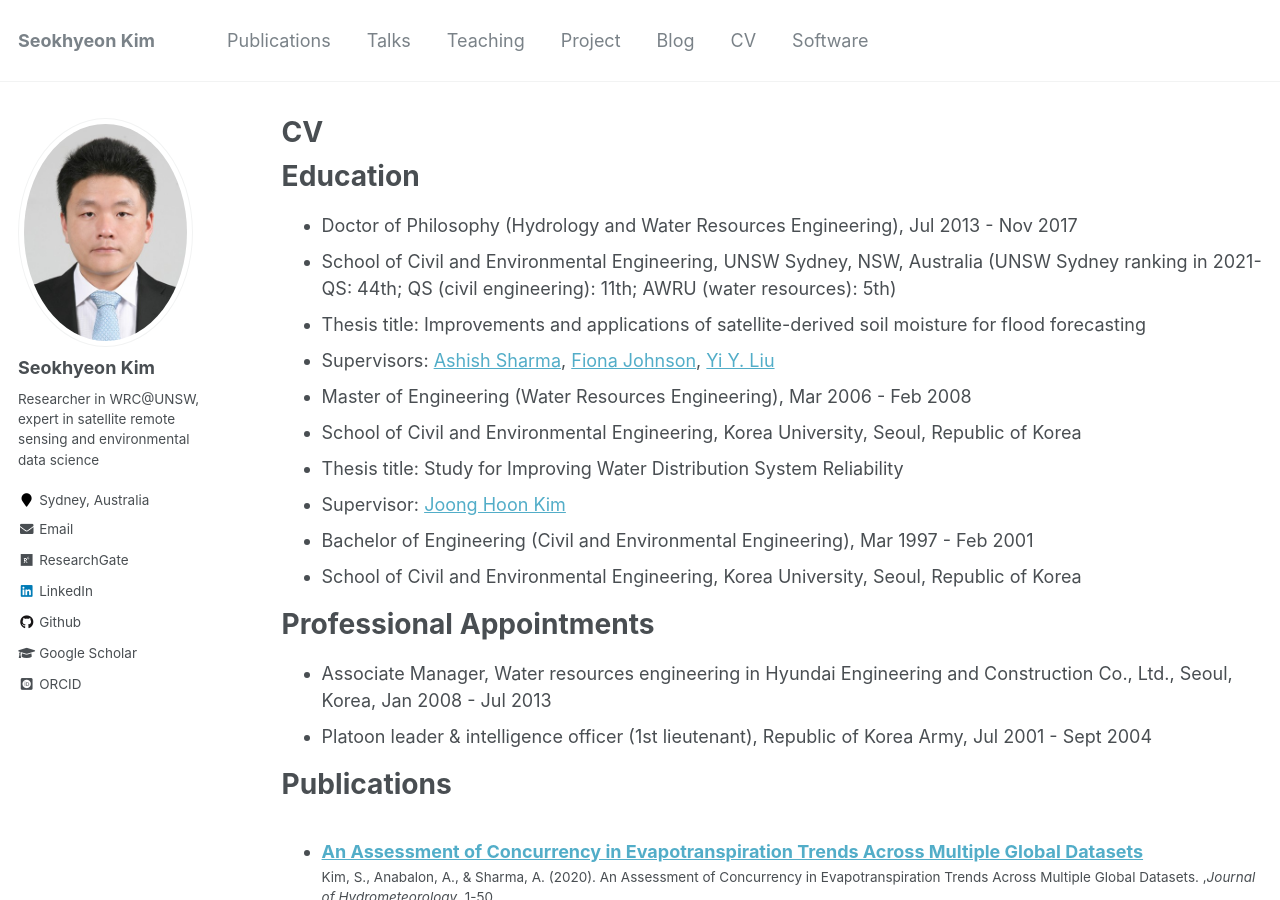
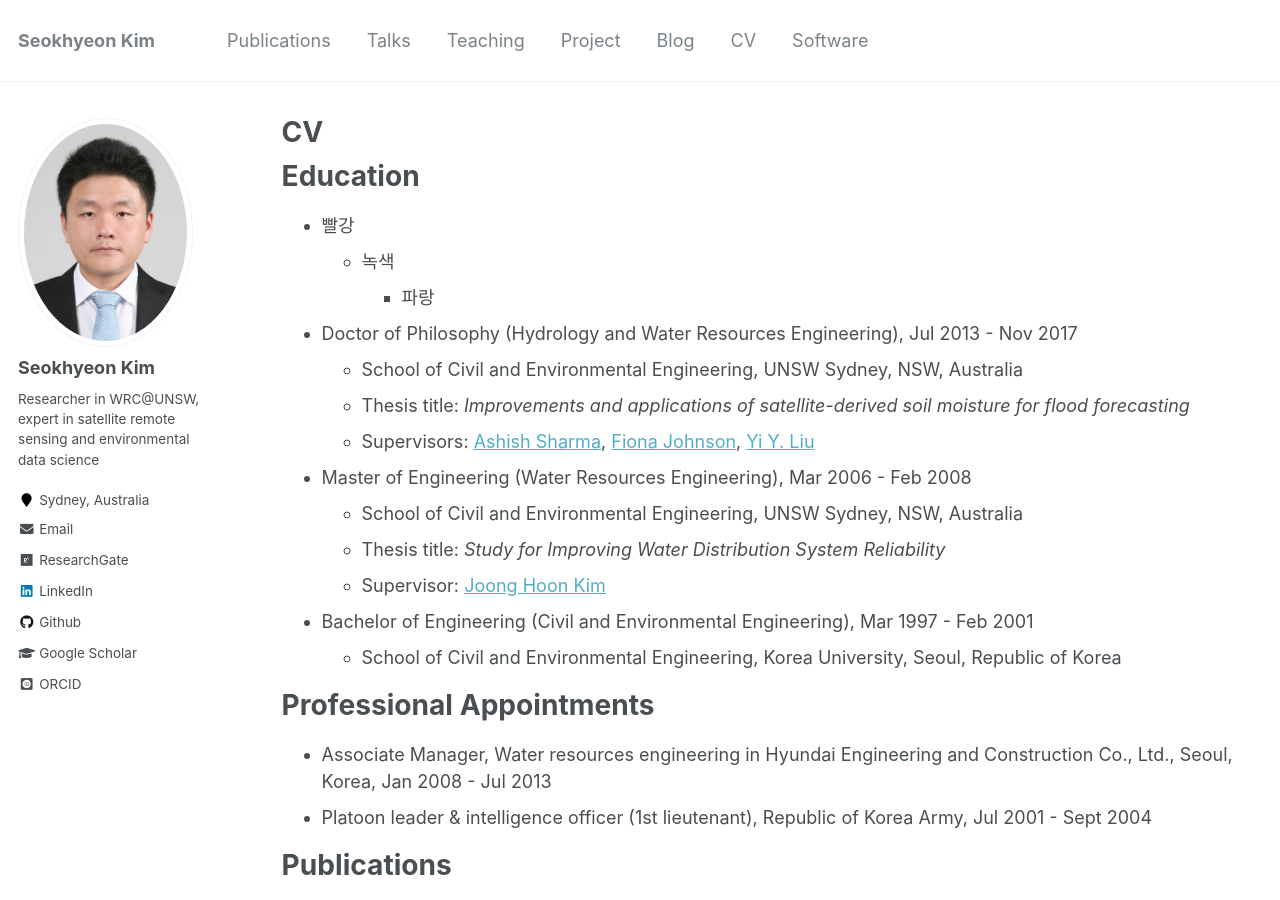
Before and after one commit to uawds/SanghoonJunWater.github.io, a Jekyll site: the page built from _pages/cv.md, in a window 1280 px wide and 900 px high. Built offline with Jekyll 4.4.1, drawn with Linux system fonts in a browser that asks for light colours; some web fonts are replaced.

Commit message:
Update cv.md

```diff
--- a/_pages/cv.md
+++ b/_pages/cv.md
@@ -11,21 +11,24 @@ redirect_from:
 
 Education
 ======
-*	Doctor of Philosophy (Hydrology and Water Resources Engineering), Jul 2013 - Nov 2017
-  * School of Civil and Environmental Engineering, UNSW Sydney, NSW, Australia (UNSW Sydney ranking in 2021- QS: 44th; QS (civil engineering): 11th; AWRU (water resources): 5th)
-  *	Thesis title: Improvements and applications of satellite-derived soil moisture for flood forecasting
-  *	Supervisors: [Ashish Sharma](https://scholar.google.com.au/citations?user=C_9ndbcAAAAJ&hl=en), [Fiona Johnson](https://scholar.google.com.au/citations?user=PYu5v4YAAAAJ&hl=en), [Yi Y. Liu](https://scholar.google.com.au/citations?user=iTSHW9wAAAAJ&hl=en)
-*	Master of Engineering (Water Resources Engineering), Mar 2006 - Feb 2008
-  *	School of Civil and Environmental Engineering, Korea University, Seoul, Republic of Korea
-  *	Thesis title: Study for Improving Water Distribution System Reliability
-  *	Supervisor: [Joong Hoon Kim](https://scholar.google.com.au/citations?user=c_iisoEAAAAJ&hl=en)
-*	Bachelor of Engineering (Civil and Environmental Engineering), Mar 1997 - Feb 2001
-  *	School of Civil and Environmental Engineering, Korea University, Seoul, Republic of Korea
+* 빨강
+  * 녹색
+    * 파랑
+* Doctor of Philosophy (Hydrology and Water Resources Engineering), Jul 2013 - Nov 2017
+  * School of Civil and Environmental Engineering, UNSW Sydney, NSW, Australia
+  * Thesis title: <i>Improvements and applications of satellite-derived soil moisture for flood forecasting</i>
+  * Supervisors: [Ashish Sharma](https://scholar.google.com.au/citations?user=C_9ndbcAAAAJ&hl=en), [Fiona Johnson](https://scholar.google.com.au/citations?user=PYu5v4YAAAAJ&hl=en), [Yi Y. Liu](https://scholar.google.com.au/citations?user=iTSHW9wAAAAJ&hl=en)
+* Master of Engineering (Water Resources Engineering), Mar 2006 - Feb 2008
+  * School of Civil and Environmental Engineering, UNSW Sydney, NSW, Australia
+  * Thesis title: <i>Study for Improving Water Distribution System Reliability</i>
+  * Supervisor: [Joong Hoon Kim](https://scholar.google.com.au/citations?user=c_iisoEAAAAJ&hl=en)
+* Bachelor of Engineering (Civil and Environmental Engineering), Mar 1997 - Feb 2001
+  * School of Civil and Environmental Engineering, Korea University, Seoul, Republic of Korea
 
 Professional Appointments
 ======
 * Associate Manager, Water resources engineering in Hyundai Engineering and Construction Co., Ltd., Seoul, Korea, Jan 2008 - Jul 2013
-*	Platoon leader & intelligence officer (1st lieutenant), Republic of Korea Army, Jul 2001 - Sept 2004
+* Platoon leader & intelligence officer (1st lieutenant), Republic of Korea Army, Jul 2001 - Sept 2004
 
 Publications
 ======
```
